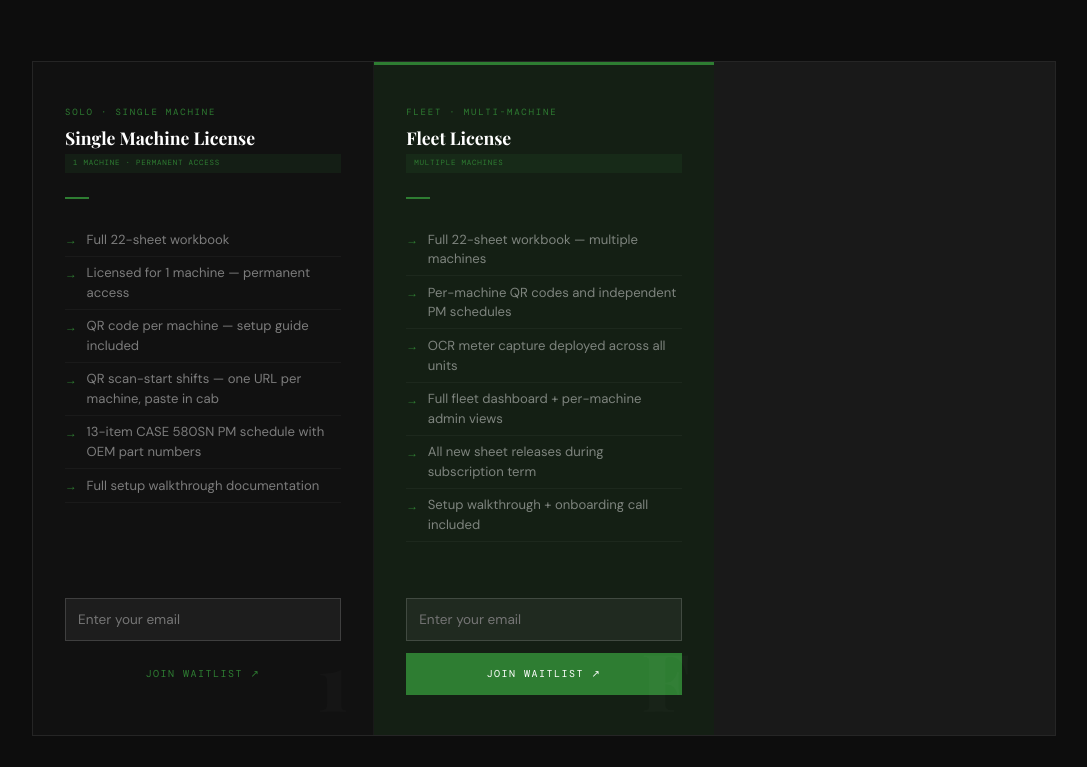
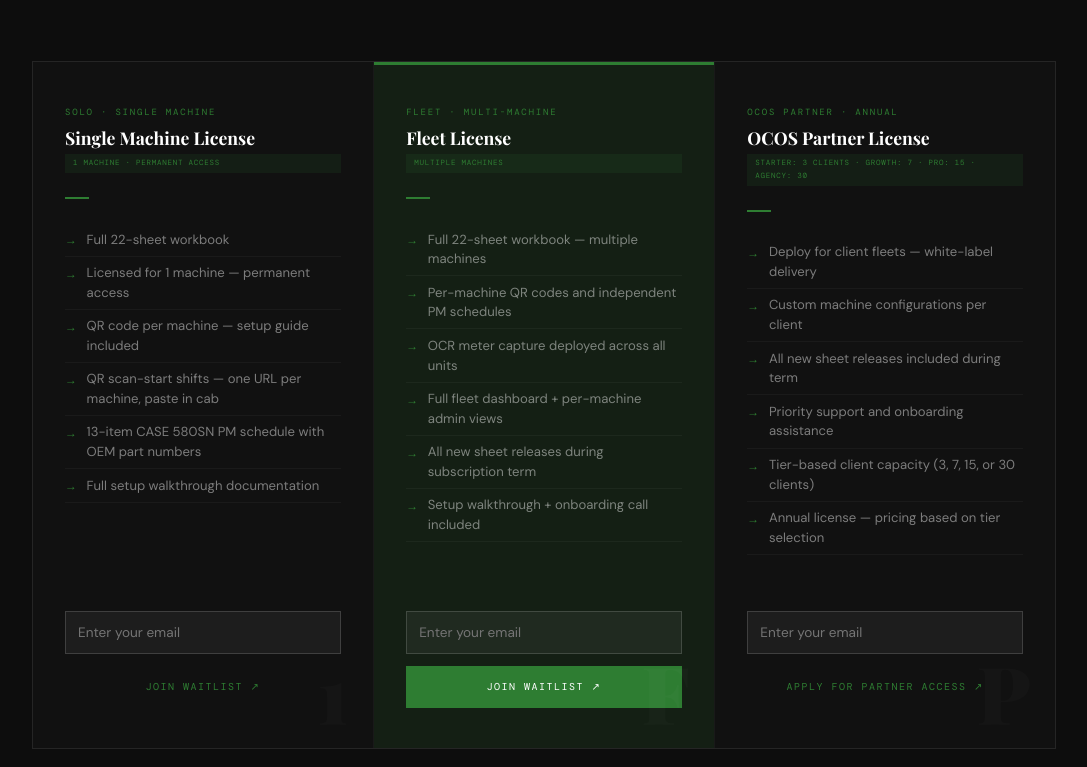
Before and after one commit to NAC-G/ontario-compliance-operating-system-, a plain HTML site: page contractor-os.html in a window 1280 px wide. Shown: the part 5957-6724 px from the top of the page, without its empty margins (96-1183 px from the left). Drawn offline with nearby package versions, Linux system fonts and the light colour scheme; a web font is replaced by a local one.

Commit message:
Fix Fleet Log partner section, tier links, and email captures

```diff
--- a/contractor-os.html
+++ b/contractor-os.html
@@ -655,6 +655,27 @@
           <button type="submit" class="price-cta" style="width:100%;cursor:pointer;border:none">Join Waitlist ↗</button>
         </form>
       </div>
+
+      <div class="price-card">
+        <div class="price-wm">P</div>
+        <div class="price-tier">OCOS Partner · Annual</div>
+        <div class="price-name">OCOS Partner License</div>
+        <div class="price-badge">Starter: 3 clients · Growth: 7 · Pro: 15 · Agency: 30</div>
+        <div class="price-divider"></div>
+        <ul class="price-features">
+          <li>Deploy for client fleets — white-label delivery</li>
+          <li>Custom machine configurations per client</li>
+          <li>All new sheet releases included during term</li>
+          <li>Priority support and onboarding assistance</li>
+          <li>Tier-based client capacity (3, 7, 15, or 30 clients)</li>
+          <li>Annual license — pricing based on tier selection</li>
+        </ul>
+        <form action="https://formspree.io/f/mzdjkneq" method="POST" style="margin-top:1.5rem">
+          <input type="hidden" name="license_type" value="OCOS Partner License">
+          <input type="email" name="email" placeholder="Enter your email" required style="width:100%;padding:0.75rem;margin-bottom:0.75rem;background:rgba(255,255,255,0.05);border:1px solid rgba(255,255,255,0.15);color:var(--white);font-family:'DM Sans',sans-serif;font-size:0.85rem">
+          <button type="submit" class="price-cta" style="width:100%;cursor:pointer;border:none">Apply for Partner Access ↗</button>
+        </form>
+      </div>
     </div>
 
     <div class="coming-soon-notice reveal rd2">
@@ -721,7 +742,7 @@
     <li><a href="index.html">OCOS™</a></li>
     <li><a href="pricing.html">Licensing</a></li>
     <li><a href="#pricing">Get Access</a></li>
-    <li><a href="mailto:info@naturalalternatives.ca">Contact</a></li>
+    <li><a href="#pricing">Contact / Get Access</a></li>
   </ul>
   <span class="footer-tm">© Natural Alternatives. NAC OS Fleet Logbook™ is a trademark of Natural Alternatives. All rights reserved.</span>
 </footer>
```
Also changed, not shown: become-a-partner.html (+5 -1 lines), pricing.html (+3 -3 lines), privacy-policy.html (+4 -4 lines).
